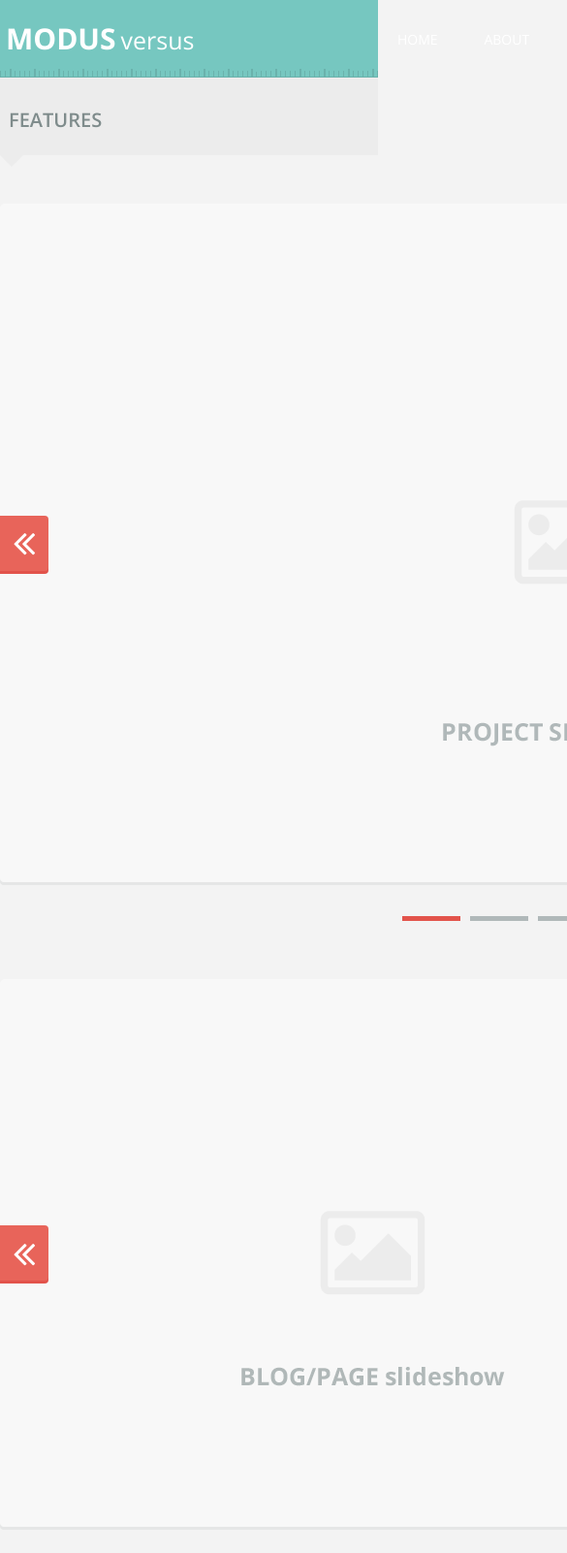
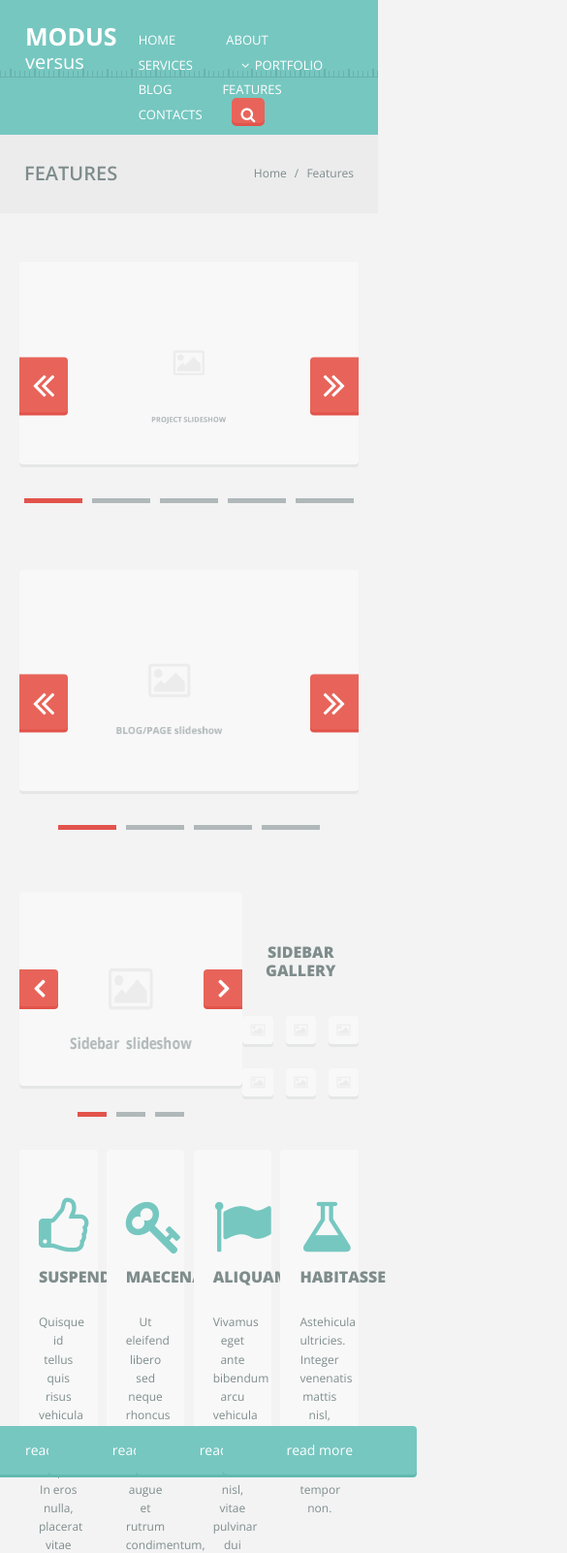
Before and after one commit to satanasova/TC-Page-Task, a website: page index.html in a window 390 px wide. Shown: the top 1602 px of the page at 97% size, 585 px wide, since content can reach past the window. Drawn offline with nearby package versions, Linux system fonts and the light colour scheme.

Commit message:
fixed header styling; added some  responsive styling

```diff
--- a/assets/scripts/slider.js
+++ b/assets/scripts/slider.js
@@ -16,7 +16,7 @@ const slideShow = function(sliderSelector){
     navBtns[0].classList.add('active');
 
     prev.addEventListener('click', () => {
-        slider.scrollBy({ top: 0, left: -sliderWidth, behavior: 'smooth' });
+        slider.scrollBy({ top: 0, left: -slider.offsetWidth, behavior: 'smooth' });
 
         if (slideIndex > 0) {
             slideIndex -= 1;
@@ -26,7 +26,7 @@ const slideShow = function(sliderSelector){
     });
 
     next.addEventListener('click', () => {
-        slider.scrollBy({ top: 0, left: sliderWidth, behavior: 'smooth' });
+        slider.scrollBy({ top: 0, left: slider.offsetWidth, behavior: 'smooth' });
 
         if (slideIndex < sliderImagesCount - 1) {
             slideIndex += 1;
@@ -41,7 +41,7 @@ const slideShow = function(sliderSelector){
             return;
         }
 
-        const scrollToValue = sliderWidth*(navBtns.indexOf(clickedBtn));
+        const scrollToValue = slider.offsetWidth*(navBtns.indexOf(clickedBtn));
         slider.scrollTo({ top: 0, left: scrollToValue, behavior: 'smooth' });
         slideIndex = navBtns.indexOf(clickedBtn);
         sliderWrapper.setAttribute('data-idx', slideIndex);
--- a/assets/styles/sass/header.scss
+++ b/assets/styles/sass/header.scss
@@ -2,9 +2,7 @@
 
 header {
     width: 100%;
-    background: linear-gradient(to bottom,$green-primary 50%,#ececec 50%);
-    margin-bottom: 50px;
-
+    position: relative;
     &:after {
         content: "";
         height: 9px;
@@ -14,49 +12,46 @@ header {
         top: 71px;
     }
     nav {
-        height: 80px;
-        width: 100%;
+        padding: 22px 0;
         display: flex;
         flex-wrap: wrap;
         align-items: center;
         justify-content: space-between;
-        padding-left: 6px;
+        background-color: $green-primary;
+        .wrapper {
+            display: flex;
+            justify-content: space-between;
             .nav-items {
                 list-style: none;
-            width: 780px;
                 display: flex;
-            justify-content: space-between;
-            font-size: 14px;
+                flex-wrap: wrap;
+                padding: 2px 0;
+                font-size: 13px;
                 font-weight: 400;
                 text-transform: uppercase;
                 li {
                     border-radius: 5px;
                     &:not(:last-child) {
-                    padding: 9px 20px;
-                    height: 30px;
-                    padding-top: 8px;
-
+                        padding: 10px 22px 0px 22px;
                         transition: background-color 0.4s ease;
+                        margin-right: 8px;
                         &:hover, &.active {
-                        background-color: #62a29e !important;
+                            background-color: #62a29e;
                             box-shadow: 0 4px #528b86;
                             cursor: pointer;
                         }
                     }
                     &#search-button {
                         text-align: center;
-                    width: 33px;
-                    height: 30px;
                         background-color: $red-primary;
                         box-shadow: $red-shadow;
                         position: relative;
-                    left: -3px;
-                    &:hover, &.active {
+                        padding: 9px 10px 0px 10px;
+                        &:hover {
                             cursor: pointer;
                         }
                         i {
                             font-size: 16px;
-                        margin-top: 8px;
                         }
                         #search-box {
                             &.active {
@@ -65,9 +60,9 @@ header {
                             display: none;
                             &:before {
                                 content: "";
-                            position: relative;
-                            top: -8px;
-                            right: -5px;
+                                position: absolute;
+                                top: calc(100% + 7px);
+                                right: 12px;
                                 border-bottom: 7px solid $red-darker;
                                 border-left: 7px solid transparent;
                                 border-right: 7px solid transparent;
@@ -75,36 +70,39 @@ header {
                             #search-box-input {
                                 font-size: 14px;
                                 font-family: Myriad Pro, sans-serif;
-                            padding-left: 5px;
-                            width: 200px;
-                            height: 40px;
                                 border: 5px solid $red-darker;
-                            border-radius: 4px;
-                            position: relative;
-                            left: -180px;
-                            bottom: -20px;
+                                border-radius: 5px;
+                                position: absolute;
+                                right: 0;
+                                top: calc(100% + 13px);
                                 z-index: 1;
                                 outline: none;
+                                padding: 8px 11px;
                             }
+
                         }
                     }
                     &#portfolio {
+                        white-space: nowrap;
                         i {
                             color: white;
                             position: relative;
                             left: -2px;
+
+                        }
                     }
                 }
             }
         }
     }
     .page-headline {
-        height: 80px;
+        align-items: center;
+        padding: 28px 0;
+        background-color: #ececec;
+        .wrapper {
+            position: relative;
+            display: flex;
             justify-content: space-between;
-        display: flex;
-        align-items: center;
-        padding: 7px 6px 0 9px;
-        position: relative;
             &:after {
                 content: "";
                 position: absolute;
@@ -118,10 +116,12 @@ header {
                 font-size: 20px;
                 font-weight: 600;
                 text-transform: uppercase;
+                padding-left: 5px;
             }
             p {
                 font-size: 12px;
                 text-transform: capitalize;
+                padding: 5px 5px 5px 0;
                 span:nth-child(2) {
                     margin: 0 5px;
                 }
@@ -129,3 +129,38 @@ header {
 
         }
     }
+}
+
+@media (max-width: 1050px) {
+    header {
+        nav {
+            justify-content: center;
+            padding-bottom: 20px;
+        }
+
+    }
+
+}
+
+@media (max-width: 790px) {
+    header {
+        nav {
+            padding-bottom: 10px;
+            .logo {
+                span:first-child {
+                    font-size: 25px;
+                }
+                span:nth-child(2) {
+                    font-size: 20px;
+
+                }
+            }
+            .nav-items {
+                font-size: 12px;
+            }
+        }
+
+
+    }
+
+}
--- a/assets/styles/sass/main.scss
+++ b/assets/styles/sass/main.scss
@@ -10,7 +10,7 @@
 }
 
 body {
-    height: 5510px;
+    // height: 5510px;
     background-color: #f3f3f3;
     color: #7f8c8c;
     a {
@@ -40,13 +40,12 @@ body {
     .wrapper {
         width: 1170px;
         margin: auto;
+        max-width: 100%;
     }
     .logo {
-        display: flex;
         text-decoration: none;
-        align-items: flex-end;
         color: white;
-        // padding-left: 6px;
+        padding-left: 6px;
         span:first-child {
             font-size: 30px;
             text-transform: uppercase;
@@ -54,10 +53,7 @@ body {
         }
         span:nth-child(2) {
             font-size: 25px;
-            align-self: flex-end;
-            margin-left: 5px;
             font-weight: 300;
-            padding-bottom: 2px;
         }
     }
 
@@ -172,10 +168,13 @@ body {
                             tr {
                                 th {
                                     &:nth-child(3) {
-                                        padding-right: 38%;
+                                        padding-right: 40%;
                                     }
                                     &:not(:first-child) {
                                         border-left: 1px solid $gray-darker;
+                                    }
+                                    &:last-child {
+                                        width: 270px;
                                     }
                                 }                            }
                         }
@@ -190,6 +189,9 @@ body {
                                 th {
                                     &:not(:first-child) {
                                         border-left: 1px solid $green-darker;
+                                    }
+                                    &:last-child {
+                                        width: 48%;
                                     }
                                 }
                             }
@@ -206,7 +208,9 @@ body {
                                     &:not(:first-child) {
                                         border-left: 1px solid $red-darker;
                                     }
-
+                                    &:last-child {
+                                        width: 48%;
+                                    }
                                 }
                             }
                         }
@@ -254,9 +258,7 @@ body {
                                 &:not(:first-child) {
                                     border-left: 1px solid $gray-darker;
                                 }
-                                &:last-child {
-                                    width: 270px;
-                                }
+
                             }
                         }
                     }
@@ -267,3 +269,18 @@ body {
 
     @import 'footer.scss';
 }
+
+@media (max-width: 1280px) {
+  body {
+      .wrapper {
+          padding: 0 20px;
+      }
+
+      main {
+          .tablel-container {
+              table{}
+          }
+      }
+  }
+
+}
--- a/assets/styles/sass/portfolio.scss
+++ b/assets/styles/sass/portfolio.scss
@@ -4,16 +4,19 @@
 
     .portfolio-item {
         margin-top: 37px;
-        height: 270px;
+        max-height: 270px;
         position: relative;
-        overflow: hidden;
+        // overflow: hidden;
+        border-radius: 5px;
         box-shadow: $gray-shadow;
         &:hover {
             .portfolio-overlay{
                opacity: 1;
-
-
             }
+        }
+        img {
+            max-width: 100%;
+            // max-height: 100%;
         }
         .portfolio-overlay {
             opacity: 0;
@@ -54,3 +57,12 @@
         }
     }
 }
+
+@media (max-width: 1024px) {
+    body {
+        .wrapper {
+            padding: 0 20px;
+        }
+    }
+
+  }
--- a/assets/styles/sass/slidebar.scss
+++ b/assets/styles/sass/slidebar.scss
@@ -1,16 +1,17 @@
 @import 'variables.scss';
 
 .slidebar-container {
-    height: 1430px;
     display: flex;
     flex-wrap: wrap;
     justify-content: space-between;
+    margin-top: 50px;
     #project-slideshow-wrapper, #page-slideshow-wrapper {
         position: relative;
         button{
             width: 50px;
             height: 57px;
-            top: calc(50% - 61px);
+            top: calc(50%);
+            transform: translateY(-50%);
             i {
                 font-size: 40px;
             }
@@ -26,6 +27,10 @@
             margin-bottom: 25px;
             border-radius: 4px;
             box-shadow: $gray-shadow;
+
+            img {
+                max-width: 100%;
+            }
         }
         button {
             color: white;
@@ -61,13 +66,17 @@
         margin-top: 35px;
         display: flex;
         justify-content: space-between;
-        .slider.page-slideshow {
-            width: 870px;
-            height: 565px;
+        .slidebar {
+            max-width: 870px;
+            .page-slideshow {
+                max-width: 870px;
+                max-height: 565px;
+            }
         }
         .aside-container {
             width: 270px;
             .slidebar {
+                max-width: 270px;
                 .sidebar-slideshow {
                     height: 200px;
                     margin-bottom: 17px;
@@ -96,6 +105,7 @@
             }
 
             .sidebar-gallery {
+                max-width: 270px;
                 h2 {
                     margin-bottom: 20px;
                     margin-top: 40px;
@@ -111,5 +121,34 @@
                 }
             }
         }
+
     }
 }
+
+@media (max-width: 1280px) {
+    .slidebar-container {
+        .small-sliders {
+            flex-direction: column;
+            align-items: center;
+            .slidebar, .aside-container {
+                margin-top: 30px;
+            }
+            .aside-container {
+                width: 100%;
+                display: flex;
+                align-items: flex-end;
+                justify-content: space-evenly;
+                .sidebar-gallery {
+                    text-align: center;
+                    h2 {
+                        margin-bottom: 30px;
+                        margin-top: 30px;
+                    }
+                }
+            }
+
+        }
+
+    }
+
+}
--- a/assets/styles/sass/tabs.scss
+++ b/assets/styles/sass/tabs.scss
@@ -3,6 +3,11 @@
 .tab-container {
     margin-top: 40px;
     .tab-wrapper {
+        &:first-child {
+            p{
+                margin-right: 60px;
+            }
+        }
         .tab-titles {
             display: flex;
             .tab-title{
@@ -42,11 +47,12 @@
                     border-radius: 5px;
                     box-shadow: $gray-shadow;
                 }
+
                 p {
                     line-height: 1.6;
                     font-size: 13px;
-                    min-width: 230px;
-                    margin-right: 60px;
+                    // min-width: 230px;
+
                 }
             }
         }
--- a/index.html
+++ b/index.html
@@ -14,11 +14,11 @@
 </head>
 <body>
     <header>
-        <div class="wrapper">
-            <nav>
+        <nav>
+            <div class="wrapper">
                 <a href= "#" class="logo">
-                        <span>modus</span>
-                        <span>versus</span>
+                    <span>modus</span>
+                    <span>versus</span>
                 </a>
                 <ul class="nav-items">
                     <li id="home"><a href="#">home</a></li>
@@ -32,13 +32,15 @@
                     <li id="features"><a href="#">features</a></li>
                     <li id="contacts"><a href="#">contacts</a></li>
                     <li id="search-button">
-                        <a href="#"><i class="fa fa-search"></i></a>
+                        <a href="#"><i class="fa fa-search">
                         <span id="search-box"><input id="search-box-input" type="text" placeholder="Search the site"></span>
-                    </li>
+                        </i></a></li>
                 </ul>
-            </nav>
 
-            <div class="page-headline ">
+            </div>
+        </nav>
+        <div class="page-headline ">
+            <div class="wrapper">
                 <h1>features</h1>
                 <p>
                     <span>home</span>
@@ -47,12 +49,13 @@
                 </p>
             </div>
         </div>
+
     </header>
 
     <main>
         <div class="wrapper">
             <div class="slidebar-container">
-                <div class="slidebar grid-4" id="project-slideshow-wrapper">
+                <div class="slidebar" id="project-slideshow-wrapper">
                     <div class="slider project-slideshow">
                         <img src="assets/images/project-slideshow.png" alt="">
                         <img src="assets/images/project-slideshow.png" alt="">
```
Also changed, not shown: assets/styles/main.css. Lines whose indentation alone changed are shown as unchanged.
